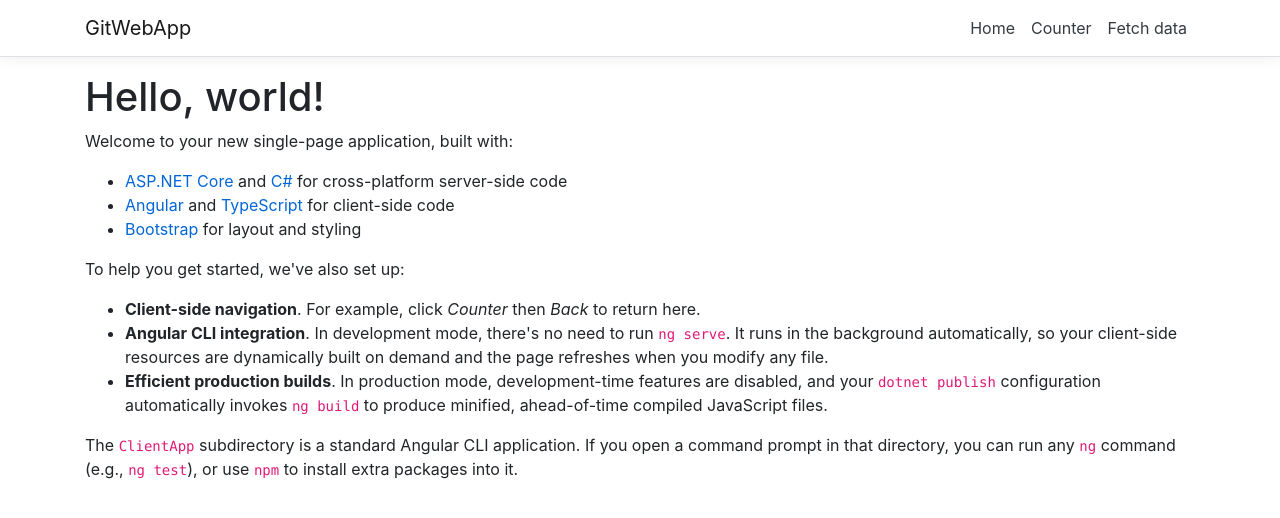
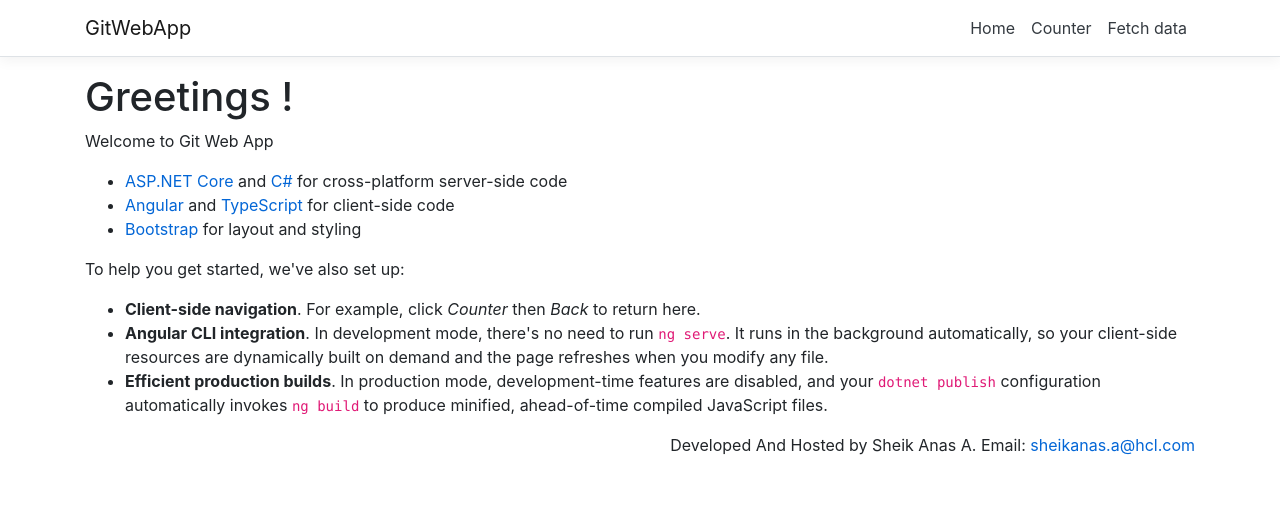
Before and after one commit to joinwithsheik/GitWebApp, an Angular app in the folder GitWebApp/ClientApp/: page / in a window 1280 px wide. Shown: the top 518 px of the page. Built offline with nearby package versions, Linux system fonts and the light colour scheme.

Commit message:
Update home.component.html

```diff
--- a/GitWebApp/ClientApp/src/app/home/home.component.html
+++ b/GitWebApp/ClientApp/src/app/home/home.component.html
@@ -1,5 +1,5 @@
-<h1>Hello, world!</h1>
-<p>Welcome to your new single-page application, built with:</p>
+<h1>Greetings !</h1>
+<p>Welcome to Git Web App</p>
 <ul>
   <li><a href='https://get.asp.net/'>ASP.NET Core</a> and <a href='https://msdn.microsoft.com/en-us/library/67ef8sbd.aspx'>C#</a> for cross-platform server-side code</li>
   <li><a href='https://angular.io/'>Angular</a> and <a href='http://www.typescriptlang.org/'>TypeScript</a> for client-side code</li>
@@ -11,4 +11,4 @@
   <li><strong>Angular CLI integration</strong>. In development mode, there's no need to run <code>ng serve</code>. It runs in the background automatically, so your client-side resources are dynamically built on demand and the page refreshes when you modify any file.</li>
   <li><strong>Efficient production builds</strong>. In production mode, development-time features are disabled, and your <code>dotnet publish</code> configuration automatically invokes <code>ng build</code> to produce minified, ahead-of-time compiled JavaScript files.</li>
 </ul>
-<p>The <code>ClientApp</code> subdirectory is a standard Angular CLI application. If you open a command prompt in that directory, you can run any <code>ng</code> command (e.g., <code>ng test</code>), or use <code>npm</code> to install extra packages into it.</p>
+<p class="float-right">Developed And Hosted by Sheik Anas A. Email: <a href="mailto:sheikanas.a@hcl.com">sheikanas.a@hcl.com</a></p>
```
